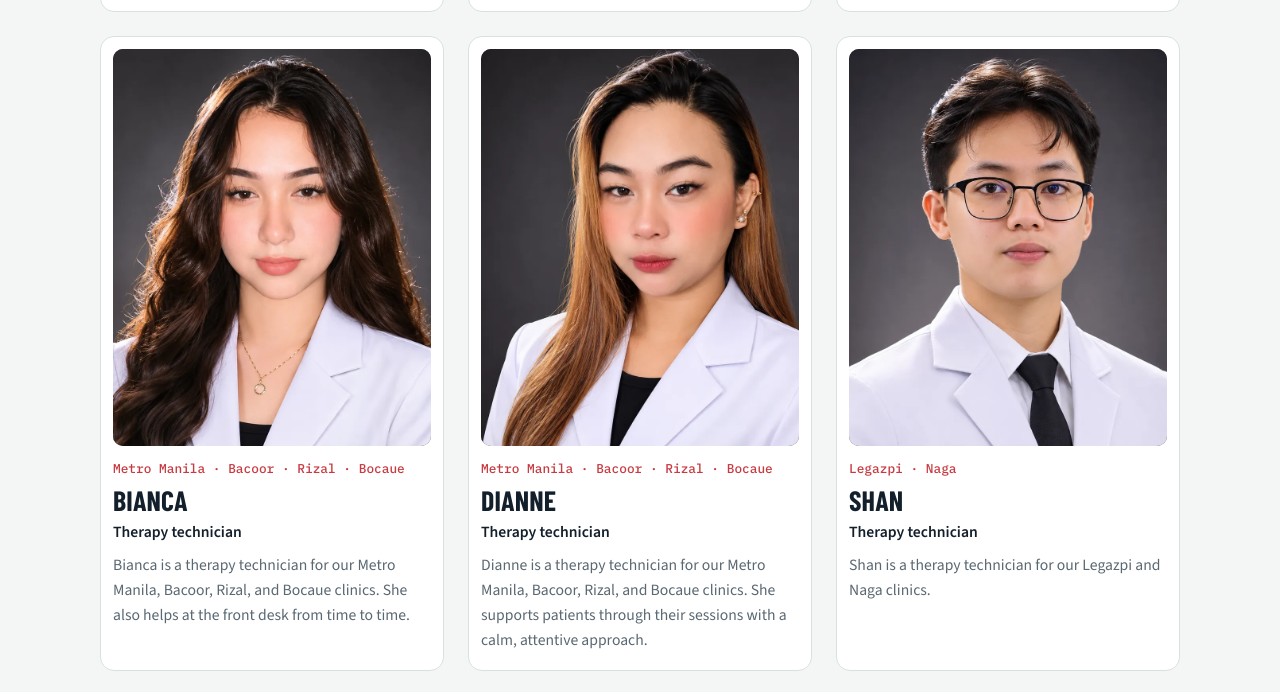
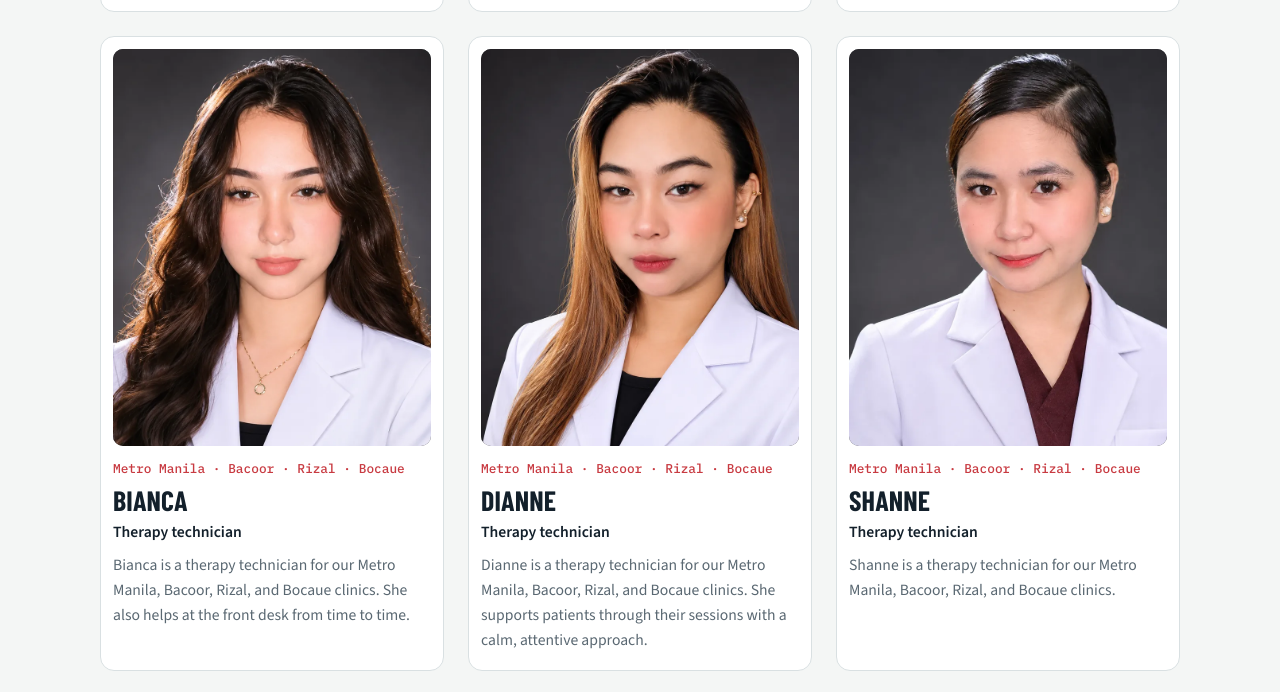
Before and after one commit to furiousdoc34/athletic-therapy-center, a plain HTML site: page index.html in a window 1280 px wide. Shown: the part 3711-4403 px from the top of the page. Drawn offline with nearby package versions, Linux system fonts and the light colour scheme; a web font is replaced by a local one.

Commit message:
Add Shanne to the Our Team section
Add Shanne, a therapy technician for the Metro Manila, Bacoor,
Rizal, and Bocaue clinics, after Dianne and before the Legazpi
and Naga staff.

```diff
--- a/index.html
+++ b/index.html
@@ -445,6 +445,16 @@ footer .wrap { display: flex; justify-content: space-between; gap: 12px; flex-wr
         </article>
 
         <article class="member">
+          <img class="headshot" src="assets/shanne.webp" alt="Shanne, therapy technician at Metro Manila, Bacoor, Rizal, and Bocaue" width="800" height="1067">
+          <div class="member-text">
+            <span class="creds">Metro Manila · Bacoor · Rizal · Bocaue</span>
+            <h3>Shanne</h3>
+            <p class="role">Therapy technician</p>
+            <p>Shanne is a therapy technician for our Metro Manila, Bacoor, Rizal, and Bocaue clinics.</p>
+          </div>
+        </article>
+
+        <article class="member">
           <img class="headshot" src="assets/shan.webp" alt="Shan, therapy technician at Legazpi and Naga" width="800" height="1067">
           <div class="member-text">
             <span class="creds">Legazpi · Naga</span>
```
Also changed, not shown: assets/shanne.webp (added).
